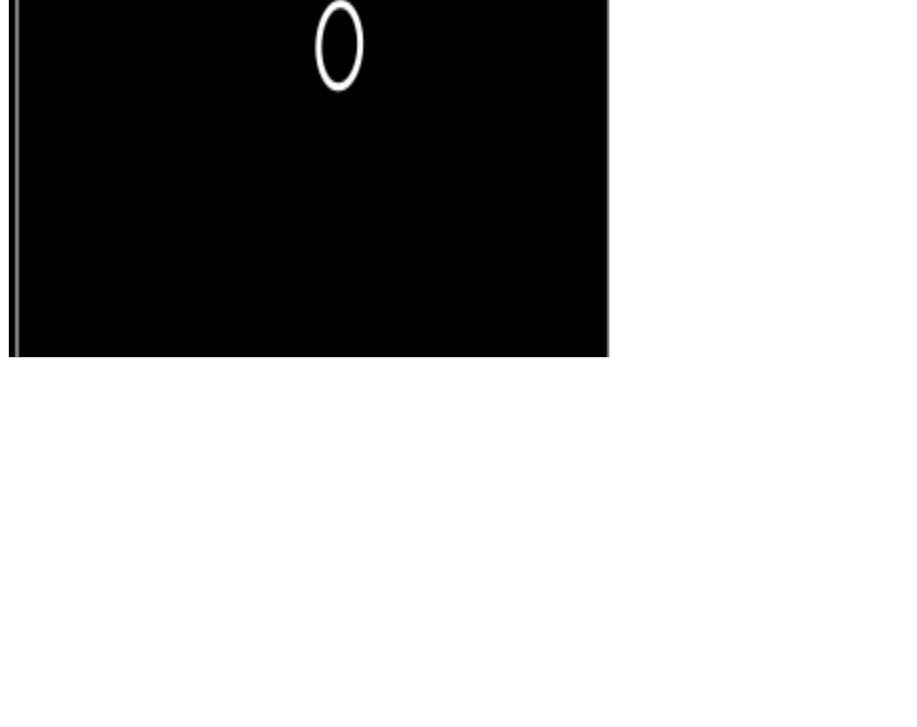
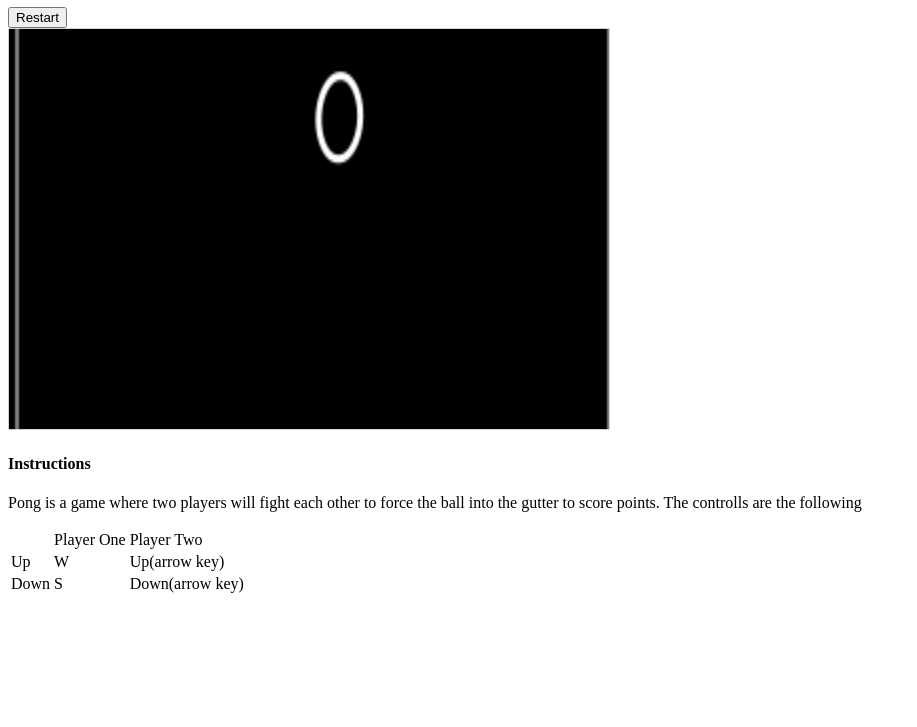
Before and after one commit to dchen71/pong, a plain HTML site: page index.html in a window 1280 px wide. Shown: the part 73-800 px from the top of the page, without its empty margins (0-917 px from the left). Drawn offline with Linux system fonts and the light colour scheme.

Commit message:
added instructions

```diff
--- a/index.html
+++ b/index.html
@@ -5,6 +5,7 @@
 	<link rel="stylesheet" type="text/css" href="stylesheets/main.css">
 </head>
 <body>
+	<h1>Pong</h1>
 	<div class="buttons">
 		<button type="button" onclick='new_game()'>Restart</button>
 	</div>
@@ -13,6 +14,29 @@
 		Your browser does not support the HTML5 canvas tag.
 	</canvas>
 
+	<div class="instruct">
+		<h4>Instructions</h4>
+		<p>Pong is a game where two players will fight each other to force the ball into the gutter to score points. The controlls are the following</p>
+		<table>
+			<tr>
+				<td></td>
+				<td>Player One</td>
+				<td>Player Two</td>
+			</tr>
+			<tr>
+				<td>Up</td>
+				<td>W</td>
+				<td>Up(arrow key)</td>
+			</tr>
+			<tr>
+				<td>Down</td>
+				<td>S</td>
+				<td>Down(arrow key)</td>
+			</tr>
+
+		</table>
+	</div>
+
 	<script type="text/javascript" src="scripts/pong.js"></script>
 </body>
 </html>
```
